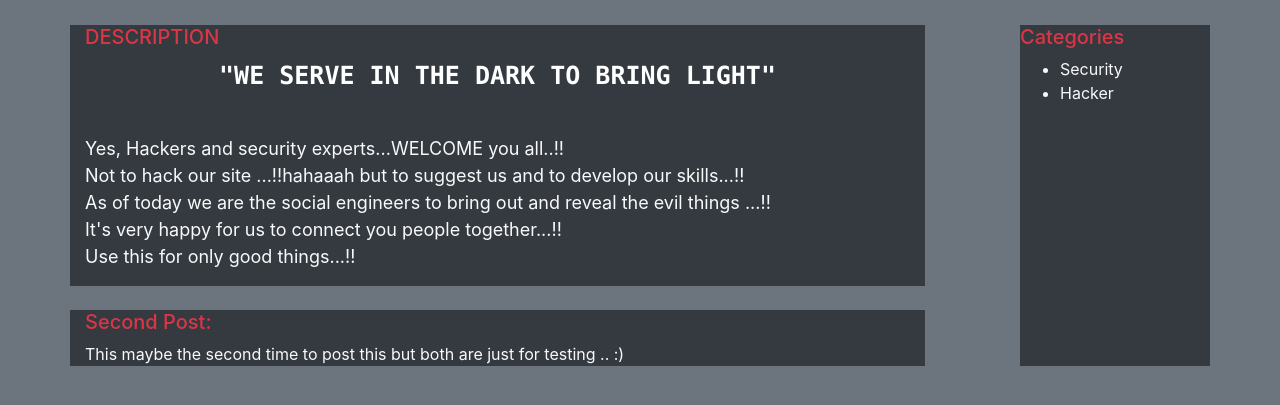
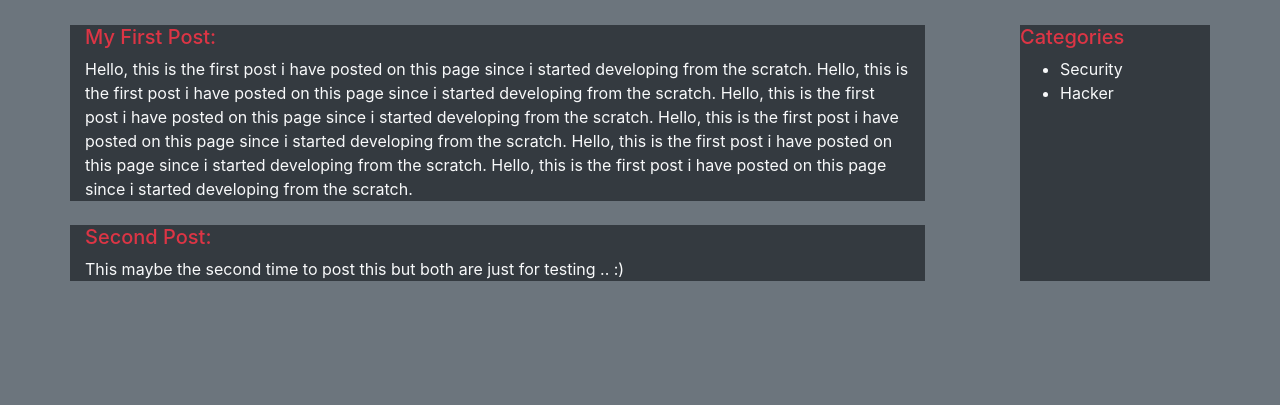
Before and after one commit to GladstoneAbraham/unknown, a PHP site: page /home/index.php in a window 1280 px wide. Shown: the part 56-461 px from the top of the page. Run offline with PHP 8.4, Linux system fonts and the light colour scheme; a user stored in the database is signed in.

Commit message:
commit :)

```diff
--- a/home/index.php
+++ b/home/index.php
@@ -11,14 +11,14 @@
     <div class="container col-lg-9">
       <div class="row text-light bg-dark">
         <div class="col-lg-12">
-          <h5 class="text-danger">DESCRIPTION</h5>
-          <p style="color:white;font-size:25px;font-family:Consolas;text-align: center;"><strong>"WE SERVE IN THE DARK TO BRING LIGHT"</strong></p> <br>
-          <p style="font-size:18px;fon-family:Times;">Yes, Hackers and security experts...WELCOME you all..!!<br>
-          Not to hack our site ...!!hahaaah but to suggest us and to develop our skills...!!<br>
-          As of today we are the social engineers to bring out and reveal the evil things ...!!<br>
-          It's very happy for us to connect you people together...!!<br>
-          Use this for only good things...!!<br>
-      </div>
+          <h5 class="text-danger">My First Post:</h5>
+          Hello, this is the first post i have posted on this page since i started developing from the scratch.
+          Hello, this is the first post i have posted on this page since i started developing from the scratch.
+          Hello, this is the first post i have posted on this page since i started developing from the scratch.
+          Hello, this is the first post i have posted on this page since i started developing from the scratch.
+          Hello, this is the first post i have posted on this page since i started developing from the scratch.
+          Hello, this is the first post i have posted on this page since i started developing from the scratch.
+        </div>
       </div>
       <br/>
       <div class="row text-light bg-dark">
--- a/login/login.php
+++ b/login/login.php
@@ -4,9 +4,8 @@ if(!isset($_COOKIE['SSID']))
 {
   if($_SESSION['lock']==true){
     echo "<pre><br/>Your account has been locked because of too many failed logins.<br />If this is the case, <em>please try again in {$lockout_time} minutes</em>.</pre>";
-}
-else
-{
+  }
+    else {
       if($_SESSION['failed']==true){
       echo "<pre><br />Username and/or password incorrect.<br /></pre>";
     }
--- a/temp/index.php
+++ b/temp/index.php
@@ -3,7 +3,7 @@ session_start();
 if(!isset($_SESSION['url']))
 {
   $_SESSION['url']="";
-
+}
  ?>
  <html>
 <body>
--- a/temp/sample_entry.php
+++ b/temp/sample_entry.php
@@ -1,9 +1,9 @@
 <?php
   require "../config/db_init.php";
   $stmt = $conn->prepare("Insert into user_entries(Name,Password,FailedLogin,LastLogin) values((:user),(:pass),(:flogin),now())");
-  $user = "sw";
+  $user = "sw1";
   $stmt->bindParam(':user',$user,PDO::PARAM_STR);
-  $pass = md5("123");
+  $pass = md5("1234");
   $stmt->bindParam(':pass', $pass,PDO::PARAM_STR);
   $val = 0;
   $stmt->bindParam('flogin',$val);
```
Also changed, not shown: home/addurpost.php (+10 -12 lines), config/db_init.php (line endings or trailing spaces), main-layout/header.php (line endings or trailing spaces).
